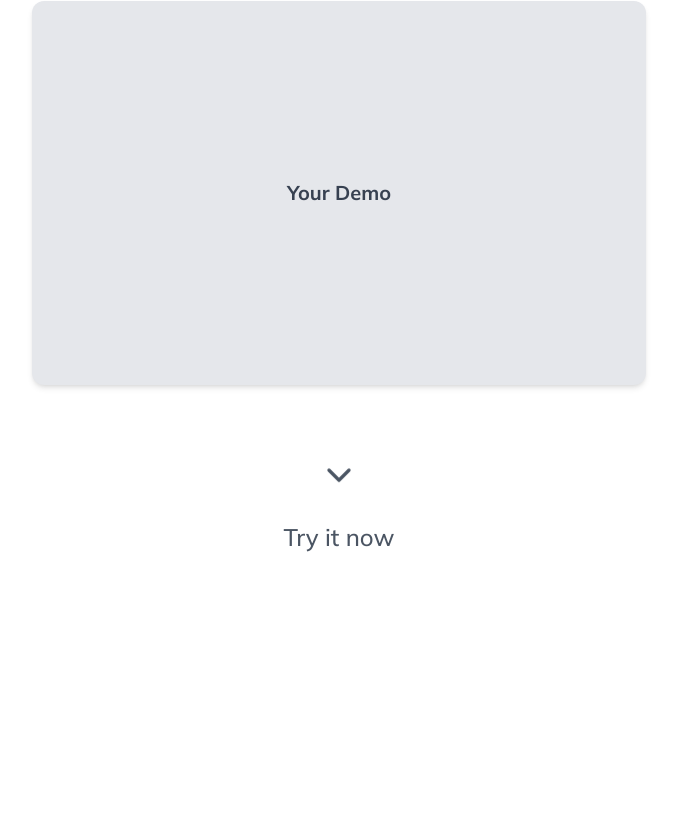
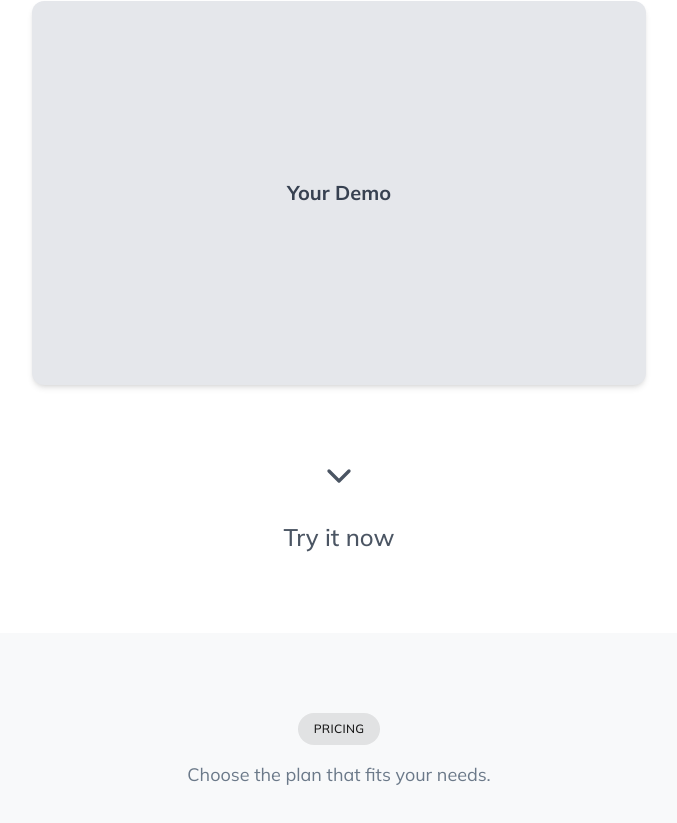
Before and after one commit to BlandAlpha/nextjs-learn, a Next.js app: page / in a window 1280 px wide. Shown: the part 2523-3346 px from the top of the page, without its empty margins (301-978 px from the left). Before the commit the page ends 3156 px from the top, so only its background shows below. Built offline with nearby package versions, Linux system fonts and the light colour scheme.

Commit message:
fixed name and file structure

```diff
--- a/src/components/LandingPage.js
+++ b/src/components/LandingPage.js
@@ -1,7 +1,8 @@
-import BeforeAfter from './BeforeAfter'
+import BeforeAfter from './landingPageComponents/BeforeAfter'
 import DemoSection from './landingPageComponents/DemoSection'
 import FeatureDisplay from './landingPageComponents/FeatureDisplay'
 import HeroSection from './landingPageComponents/HeroSection'
+import PricingSection from './landingPageComponents/PricingSection'
 
 function LandingPage() {
   return (
@@ -10,6 +11,7 @@ function LandingPage() {
         <BeforeAfter />
         <FeatureDisplay />
         <DemoSection />
+        <PricingSection />
     </>
   )
 }
--- a/src/components/Navbar.js
+++ b/src/components/Navbar.js
@@ -1,5 +1,5 @@
 import Link from "next/link"
-import MaxWidthWrapper from "./MaxWithWrapper"
+import MaxWidthWrapper from "./MaxWidthWrapper"
 import { buttonVariants } from "./ui/button"
 import { ArrowRight } from "lucide-react"
 import { Menu } from "lucide-react"
--- a/src/components/BeforeAfter.js
+++ b/src/components/landingPageComponents/BeforeAfter.js
@@ -1,6 +1,6 @@
 import { Check, X } from "lucide-react"
 import { Star } from "lucide-react"
-import MaxWidthWrapper from "./MaxWithWrapper"
+import MaxWidthWrapper from "../MaxWidthWrapper"
 
 function BeforeAfter() {
   return (
--- a/src/components/landingPageComponents/HeroSection.js
+++ b/src/components/landingPageComponents/HeroSection.js
@@ -1,6 +1,6 @@
 import Link from "next/link"
 import { ArrowRight, Check } from "lucide-react"
-import MaxWidthWrapper from "../MaxWithWrapper"
+import MaxWidthWrapper from "../MaxWidthWrapper"
 import { buttonVariants } from "../ui/button"
 import { cn } from '@/lib/utils'
 import { Star } from "lucide-react"
--- /dev/null
+++ b/src/components/landingPageComponents/PricingSection.js
@@ -0,0 +1,25 @@
+import MaxWidthWrapper from "../MaxWidthWrapper"
+
+function PricingSection() {
+  return (
+    <section className="bg-[#F8F9FA]" id="pricing">
+        <MaxWidthWrapper className="py-20">
+            <div className="flex flex-col items-center justify-center">
+                <div className="bg-primary/10 rounded-full px-4 py-2">
+                    <p className="text-primary text-xs font-medium tracking-wide">
+                        PRICING
+                    </p>
+                </div>
+
+                <div className="max-w-lg text-center mt-4">
+                    <p className="text-[#6B7989] text-lg">
+                        Choose the plan that fits your needs.
+                    </p>
+                </div>
+            </div>
+        </MaxWidthWrapper>
+    </section>
+  )
+}
+
+export default PricingSection
```
Also changed, not shown: src/components/MaxWidthWrapper.js (renamed from src/components/MaxWithWrapper.js).
